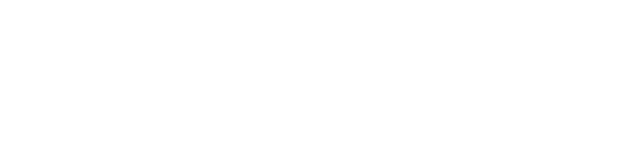
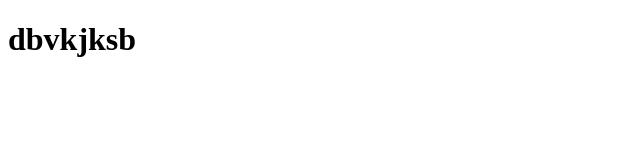
Before and after one commit to SiddJiv/JivaSiddhu2, a plain HTML site: page index.html in a window 1280 px wide. Shown: the whole page, without its empty margins (0-640 px from the left). Drawn offline with Linux system fonts and the light colour scheme.

Commit message:
second commit

```diff
--- a/index.html
+++ b/index.html
@@ -6,6 +6,6 @@
     <title>Document</title>
 </head>
 <body>
-
+    <h1>dbvkjksb</h1>
 </body>
 </html>
```
